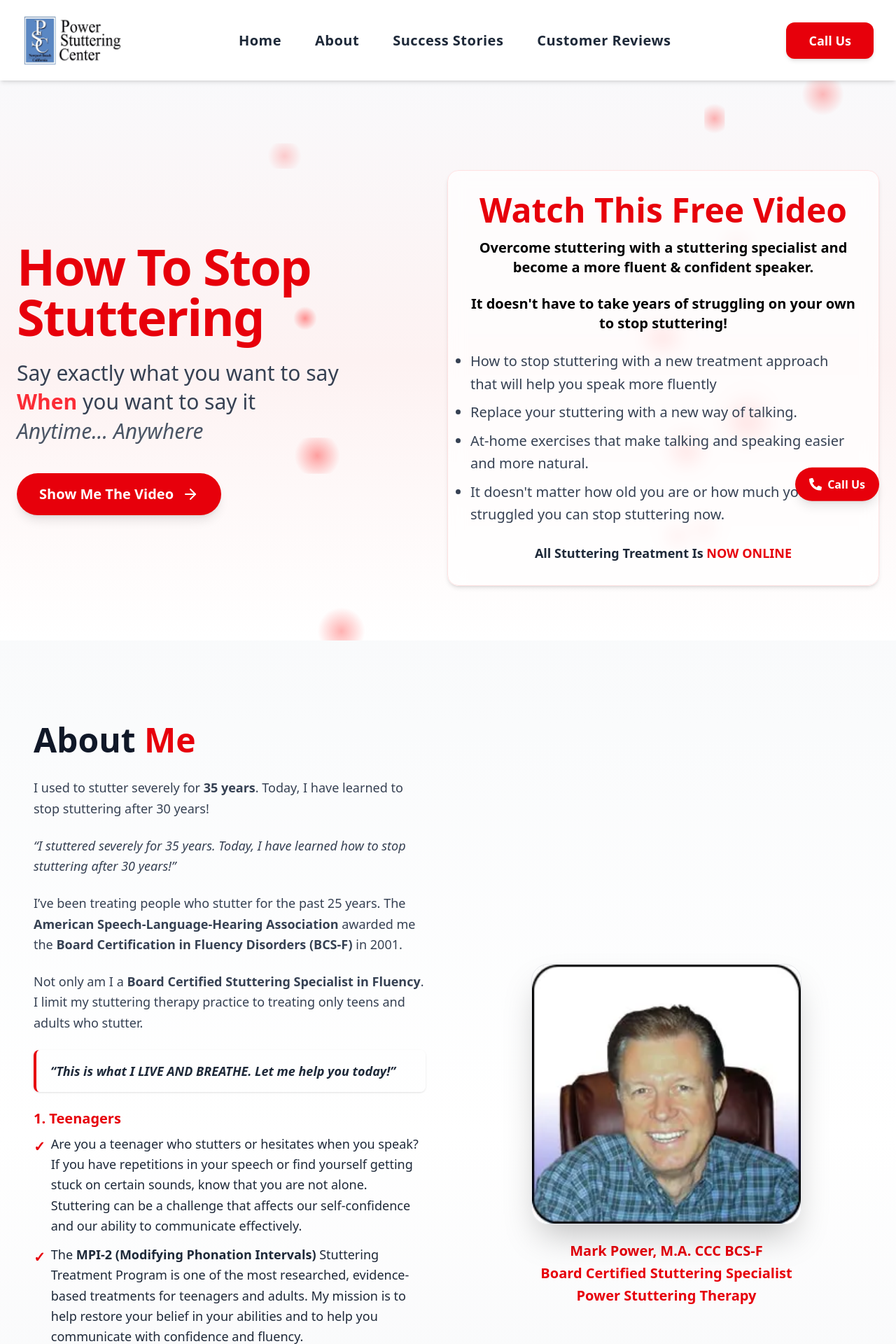
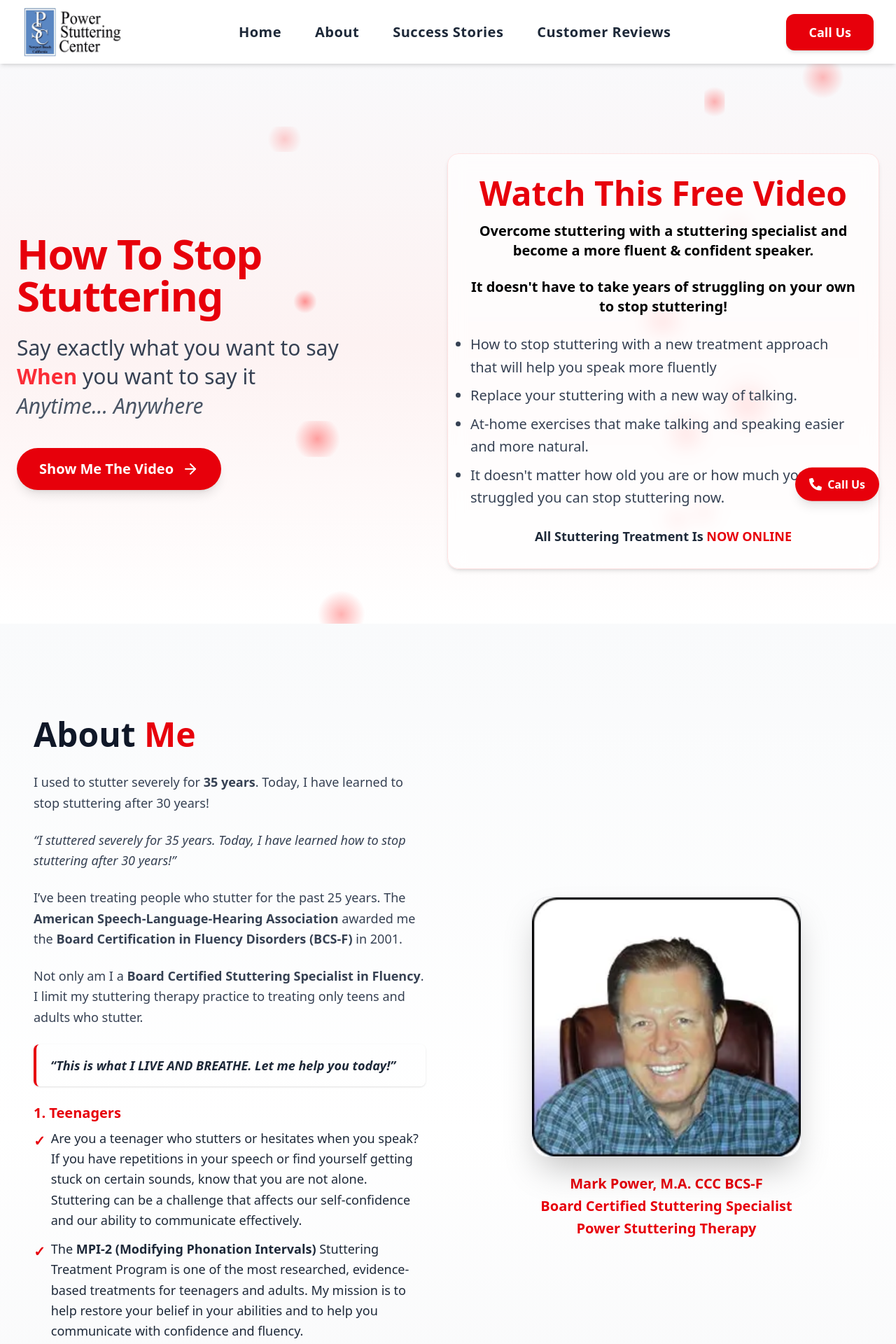
Before and after one commit to itrigerinnovationspvtltd/power-stuttering, a React (Vite) app: page / in a window 1280 px wide. Shown: the top 1920 px of the page at 70% size. Built offline with nearby package versions, Linux system fonts and the light colour scheme.

Commit message:
Minor UI changes in navbar, hero and about section

```diff
--- a/src/components/About.jsx
+++ b/src/components/About.jsx
@@ -6,7 +6,7 @@ const About = () => {
   return (
     <section
       id="about"
-      className="bg-gradient-to-b from-gray-50 via-white to-gray-100 py-28"
+      className="bg-linear-to-b from-gray-50 via-white to-gray-100 py-20 sm:py-32"
     >
       <div className="container mx-auto flex flex-col md:flex-row items-center px-6 md:px-12 gap-16">
         {/* Left Section */}
@@ -86,13 +86,13 @@ const About = () => {
 </div>
 
 
-
+<a href="https://powerstuttering.com/1-google-ads-scq-free-training1">
          <button
   className="mt-6 bg-red-600 hover:bg-red-700 text-white font-semibold text-base sm:text-lg px-6 py-3 rounded-md transition duration-300"
 >
   Watch the FREE Training Video Now &gt;&gt;
 </button>
-
+</a>
         </motion.div>
 
         {/* Right Section */}
@@ -103,7 +103,7 @@ const About = () => {
           transition={{ duration: 0.8, ease: "easeOut" }}
           viewport={{ once: true }}
         >
-          <div className="relative rounded-3xl overflow-hidden shadow-2xl border border-gray-200 group">
+          <div className="relative rounded-3xl overflow-hidden shadow-2xl border border-gray-200 group -mt-44">
             <img
               src={about}
               alt="Mark Power - Board Certified Stuttering Specialist"
--- a/src/components/Hero.jsx
+++ b/src/components/Hero.jsx
@@ -5,8 +5,8 @@ export default function Hero() {
   const particles = Array.from({ length: 12 });
 
   return (
-    <section id="hero" className="relative min-h-screen flex flex-col justify-start items-center bg-linear-to-b from-[#f9f9fb] via-[#fdf2f2] to-[#ffffff] text-gray-900 px-6 pt-32 pb-16 overflow-hidden">
-      {/* ✨ Floating darker particles */}
+    <section id="hero" className="relative min-h-screen flex flex-col justify-start items-center bg-linear-to-b from-[#f9f9fb] via-[#fdf2f2] to-[#ffffff] text-gray-900 px-6 pt-16 sm:pt-32 pb-16 overflow-hidden">
+      {/*  Floating darker particles */}
       <div className="absolute inset-0 z-1 pointer-events-none">
         {particles.map((_, i) => (
           <motion.div
@@ -44,7 +44,7 @@ export default function Hero() {
             initial={{ opacity: 0, y: -30 }}
             animate={{ opacity: 1, y: 0 }}
             transition={{ duration: 0.8, ease: "easeOut" }}
-            className="text-5xl md:text-7xl font-extrabold text-red-600 mb-6 tracking-tight"
+            className="text-5xl md:text-6xl font-bold text-red-600 mb-6 tracking-tight"
           >
             How To Stop Stuttering
           </motion.h1>
@@ -61,7 +61,7 @@ export default function Hero() {
           </motion.p>
 
           <motion.a
-            href="#video"
+            href="https://powerstuttering.com/1-google-ads-scq-free-training1"
             initial={{ opacity: 0, scale: 0.8 }}
             animate={{ opacity: 1, scale: 1 }}
             transition={{ delay: 0.4, duration: 0.5 }}
--- a/src/components/Navbar.jsx
+++ b/src/components/Navbar.jsx
@@ -7,9 +7,8 @@ const Navbar = () => {
   const toggleMenu = () => setIsOpen(!isOpen);
 
   return (
-    // 💎 Premium Glassy Navbar
     <nav className="bg-white/80 backdrop-blur-md shadow-md sticky top-0 z-50">
-      <div className="container mx-auto flex justify-between items-center px-8 py-5">
+      <div className="container mx-auto flex justify-between items-center px-8 py-2">
         {/* Logo */}
         <div className="cursor-pointer">
           <img src={logo} alt="C.W Inspections" className="w-36" />
@@ -17,7 +16,7 @@ const Navbar = () => {
 
         {/* Hamburger Icon */}
         <div
-          className="sm:hidden text-4xl text-red-600 cursor-pointer"
+          className="sm:hidden text-4xl text-black cursor-pointer"
           onClick={toggleMenu}
         >
           {isOpen ? <FaTimes /> : <FaBars />}
@@ -101,7 +100,7 @@ const Navbar = () => {
           </li>
           <li>
             <a
-              href="tel:225-803-8821"
+              href="tel:"
               onClick={toggleMenu}
               className="bg-red-600 hover:bg-red-700 rounded-xl py-2 px-6 text-white text-lg font-semibold"
             >
--- a/src/components/VideoStory.jsx
+++ b/src/components/VideoStory.jsx
@@ -15,7 +15,7 @@ const VideoStory = () => {
       </div>
 
       {/* Section 1 - Video Left / Text Right */}
-      <div className="container mx-auto px-6 grid md:grid-cols-2 items-center gap-10 sm:gap-0 mb-10">
+      <div className="container mx-auto px-6 grid md:grid-cols-2 items-center gap-10 sm:gap-0 mb-10 sm:px-20">
         {/* Video */}
         <div className="flex justify-center md:justify-start">
           <div
@@ -34,7 +34,7 @@ const VideoStory = () => {
         </div>
 
         {/* Text Content */}
-        <div>
+        <div className="sm:pr-20">
           <h3 className="text-2xl sm:text-4xl font-bold sm:font-extrabold text-red-600 mb-3">
            Conor's Story
           </h3>
@@ -45,7 +45,7 @@ const VideoStory = () => {
       </div>
 
       {/* Section 2 - Text Left / Video Right */}
-      <div className="container mx-auto px-6 grid md:grid-cols-2 items-center gap-10 sm:gap-0">
+      <div className="container mx-auto px-6 grid md:grid-cols-2 items-center gap-10 sm:gap-0 sm:px-20">
         {/* Text Content */}
         <div>
           <h3 className="text-2xl sm:text-4xl font-bold sm:font-extrabold text-red-600 mb-3">
@@ -58,7 +58,7 @@ Now he presents international workshops to software organizations.
         </div>
 
         {/* Video */}
-        <div className="flex justify-center md:justify-end">
+        <div className="flex justify-center md:justify-end sm:pr-20">
           <div
             className="relative w-full max-w-[350px]"
             style={{ aspectRatio: "1 / 1" }}
```
